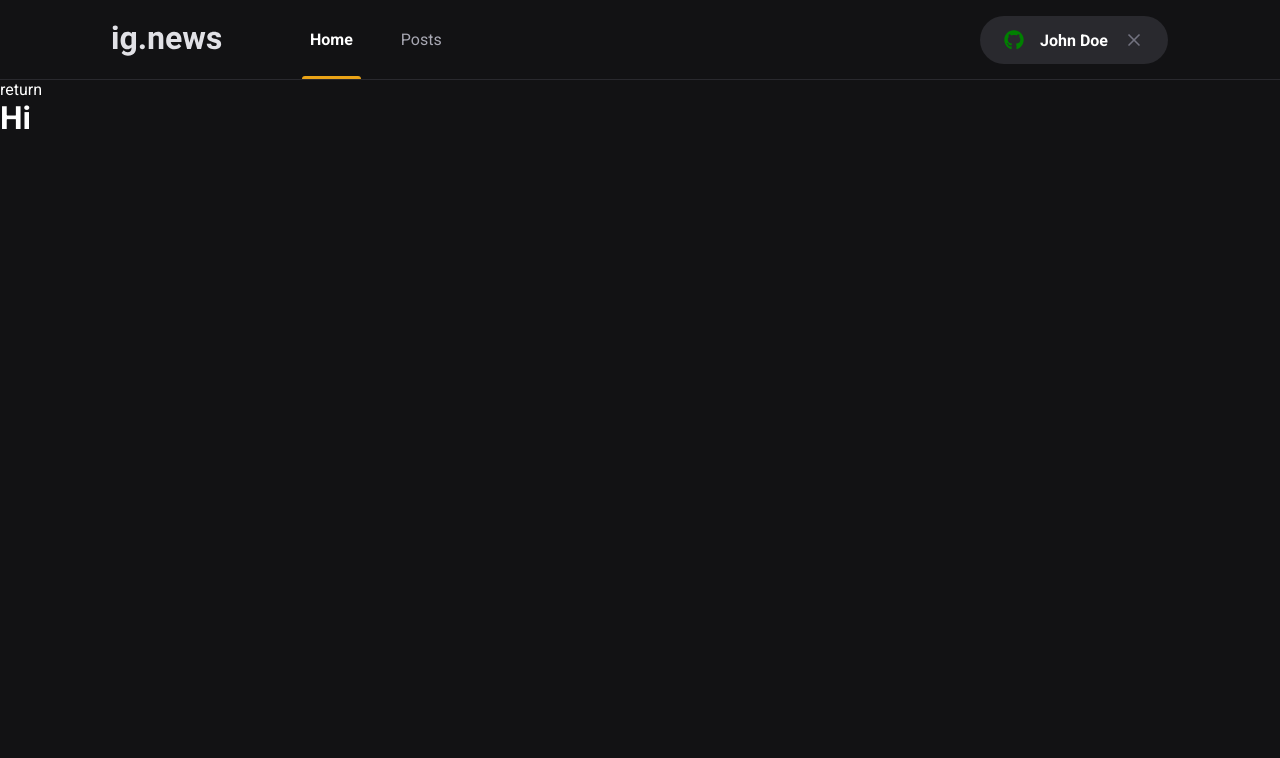
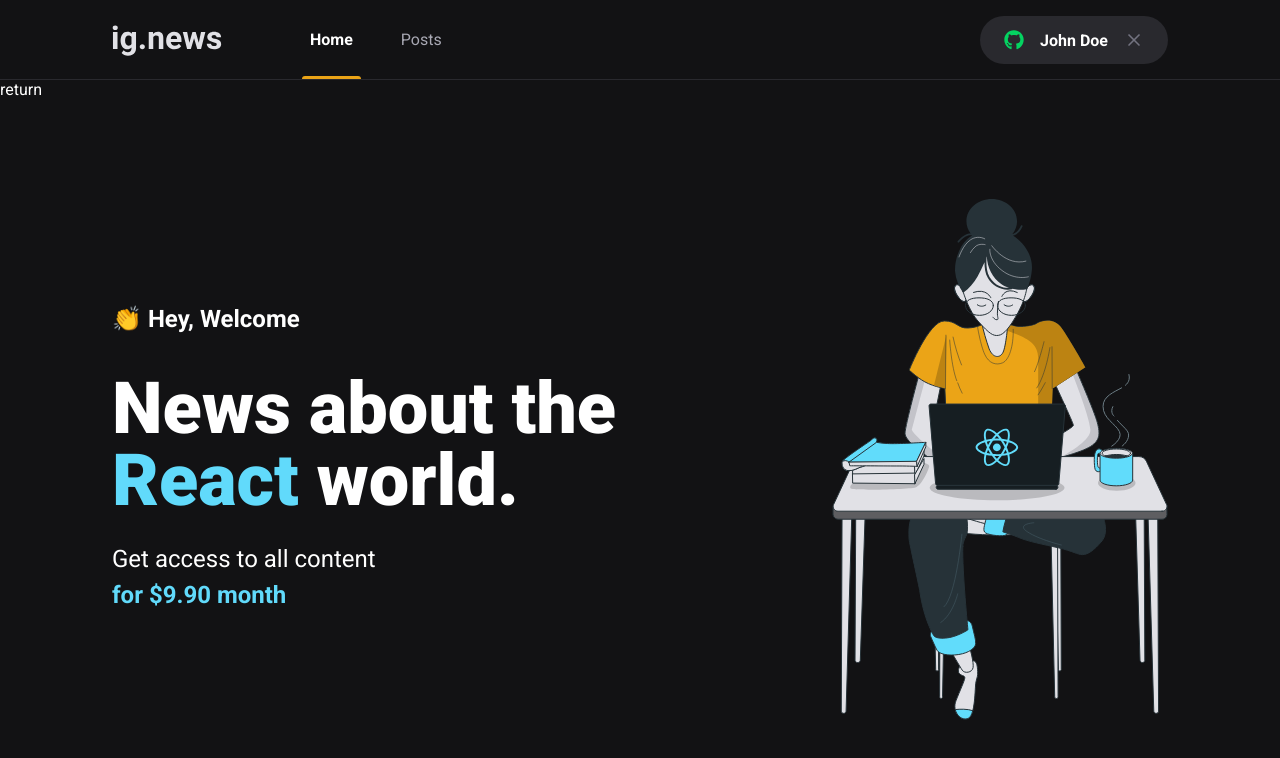
Before and after one commit to honzcha/ignite-aulas, a Next.js app in the folder 03_Next/01_intro/not-substack/: page / in a window 1280 px wide. Shown: the top 758 px of the page. Built offline with nearby package versions, Linux system fonts and the light colour scheme.

Commit message:
22-jun-2021

```diff
--- a/03_Next/01_intro/not-substack/src/components/SignInButton/index.tsx
+++ b/03_Next/01_intro/not-substack/src/components/SignInButton/index.tsx
@@ -11,7 +11,7 @@
       type="button"
       className={styles.signInButton}
     >
-      <FaGithub color="green" />
+      <FaGithub color="#04d361" />
       John Doe
       < FiX color="#737380" className={styles.closeIcon}/>
     </button>
--- /dev/null
+++ b/03_Next/01_intro/not-substack/src/pages/home.module.scss
@@ -0,0 +1,43 @@
+.contentContainer {
+  max-width: 1120px;
+  margin: 0 auto;
+  padding: 0 2rem;
+  // calculate 100 view high (all the hight minus 5 rem (the size of the header)
+  // this way will center the container in the remainder of the page
+  height: calc(100vh - 5rem);
+
+  display: flex;
+  align-items: center;
+  justify-content: space-between;
+}
+
+.hero {
+  max-width: 600px;
+
+  > span {
+    font-size: 1.5rem;
+    font-weight: bold;
+  }
+
+  h1 {
+    font-size: 4.5rem;
+    line-height: 4.5rem;
+    font-weight: 900;
+    margin-top: 2.5rem;
+
+    span {
+      color: var(--cyan-500);
+    }
+  }
+
+  p {
+    font-size: 1.5rem;
+    line-height: 2.25rem;
+    margin-top: 1.5rem;
+
+    span {
+      color: var(--cyan-500);
+      font-weight: bold;
+    }
+  }
+}
--- a/03_Next/01_intro/not-substack/src/pages/index.tsx
+++ b/03_Next/01_intro/not-substack/src/pages/index.tsx
@@ -1,4 +1,7 @@
 import Head from 'next/head'
+import React from 'react'
+
+import styles from './home.module.scss';
 
 export default function Home() {
   return (
@@ -6,9 +9,20 @@
       <Head>
         <title>Home | Not substack</title>
       </Head>
-        <h1>
-          Hi
-        </h1>
+
+       <main className={styles.contentContainer}>
+          <section className={styles.hero}>
+            <span>👏 Hey, Welcome</span>
+            <h1>News about the <span>React</span> world.</h1>
+
+            <p>
+              Get access to all content <br />
+              <span>for $9.90 month</span>
+            </p>
+          </section>
+
+          <img src="/images/avatar.svg" alt="Girl Coding"/>
+       </main>
     </>
   )
 }
```
